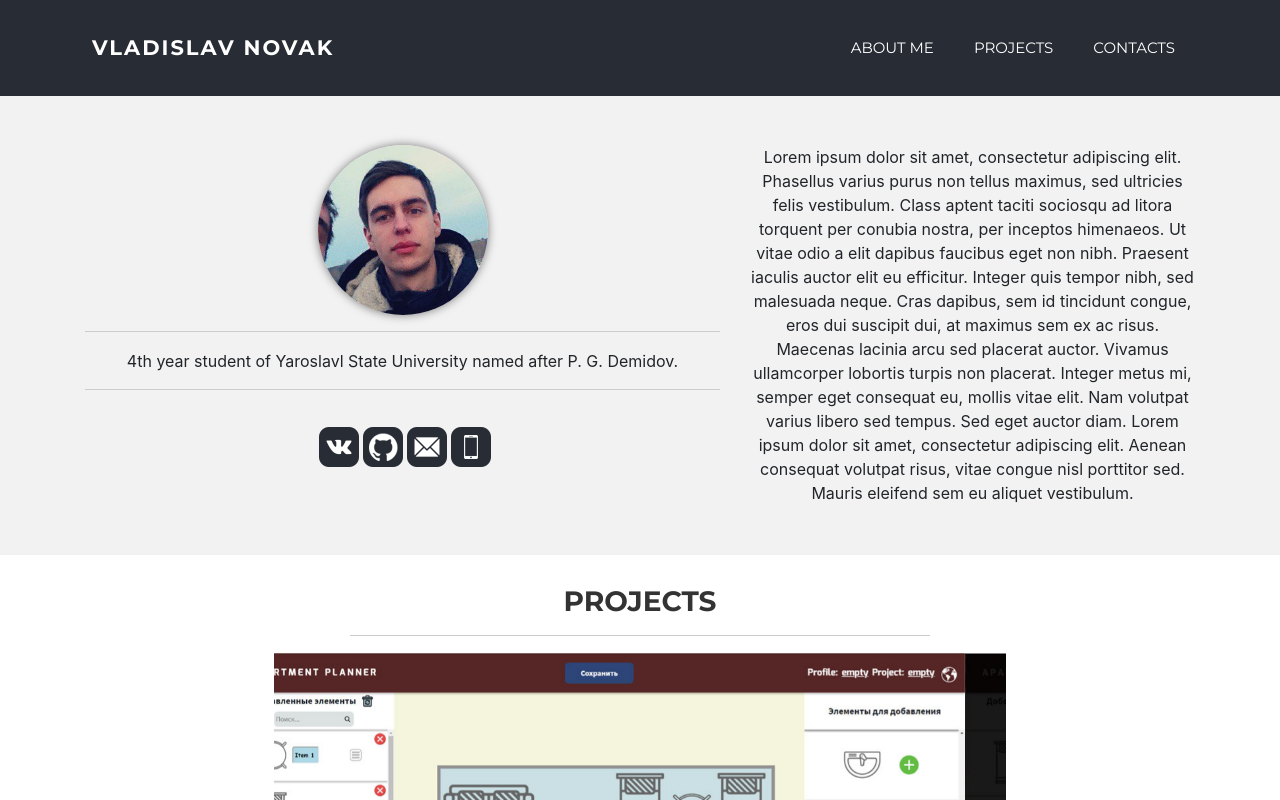
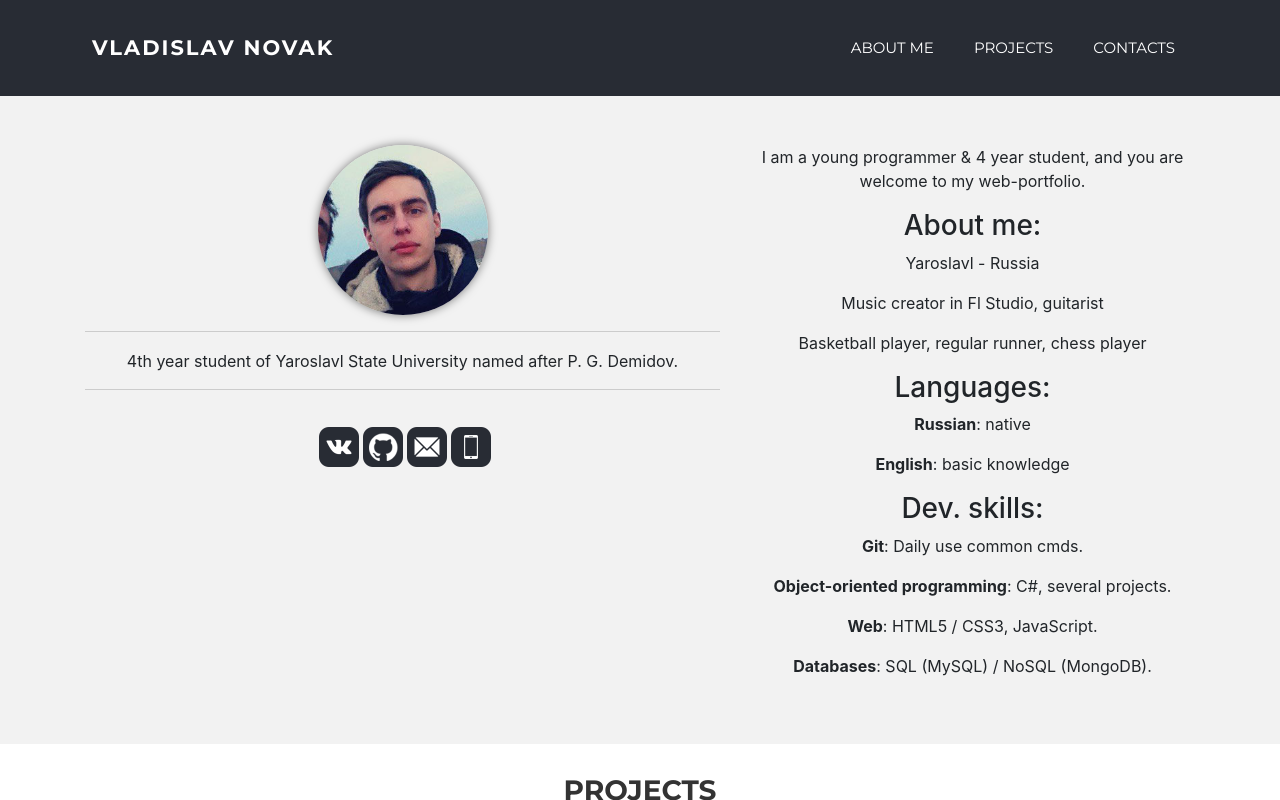
Before and after one commit to 1uckyy/Portfolio, a React (Create React App) app: page / in a window 1280 px wide. Shown: the top 800 px of the page. Built offline with nearby package versions, Linux system fonts and the light colour scheme.

Commit message:
Added info about me.

```diff
--- a/src/App.css
+++ b/src/App.css
@@ -112,6 +112,9 @@
   font-family: 'Montserrat', sans-serif;
   font-weight: 700;
   color: #333;
+}
+
+.prj {
   text-transform: uppercase;
 }
 
--- a/src/App.js
+++ b/src/App.js
@@ -40,7 +40,7 @@ function App() {
       <AboutMe/>
       <div className="projectsContainer" id="projects">
         <div className="col-lg-6 centered">
-            <h3 className="projectsTitle">Projects</h3>
+            <h3 className="projectsTitle prj">Projects</h3>
             <hr className="hr"/>
         </div>
         <div className="carouselContainer">
@@ -221,5 +221,5 @@ function App() {
     </div>
   );
 }
-//https://drive.google.com/open?id=1uyw0ArTA05LjTb1wkQNZeUhEFjAW5DDX
+
 export default App;
--- a/src/components/AboutMe.js
+++ b/src/components/AboutMe.js
@@ -27,7 +27,19 @@ class AboutMe extends Component {
                     </div>
                     </div>
                     <div className="col-lg-5">
-                    Lorem ipsum dolor sit amet, consectetur adipiscing elit. Phasellus varius purus non tellus maximus, sed ultricies felis vestibulum. Class aptent taciti sociosqu ad litora torquent per conubia nostra, per inceptos himenaeos. Ut vitae odio a elit dapibus faucibus eget non nibh. Praesent iaculis auctor elit eu efficitur. Integer quis tempor nibh, sed malesuada neque. Cras dapibus, sem id tincidunt congue, eros dui suscipit dui, at maximus sem ex ac risus. Maecenas lacinia arcu sed placerat auctor. Vivamus ullamcorper lobortis turpis non placerat. Integer metus mi, semper eget consequat eu, mollis vitae elit. Nam volutpat varius libero sed tempus. Sed eget auctor diam. Lorem ipsum dolor sit amet, consectetur adipiscing elit. Aenean consequat volutpat risus, vitae congue nisl porttitor sed. Mauris eleifend sem eu aliquet vestibulum.
+                        <p>I am a young programmer & 4 year student, and you are welcome to my web-portfolio.</p>
+                        <h3>About me:</h3>
+                        <p>Yaroslavl - Russia</p>
+                        <p>Music creator in Fl Studio, guitarist</p>
+                        <p>Basketball player, regular runner, chess player</p>
+                        <h3>Languages:</h3>
+                        <p><b>Russian</b>: native</p>
+                        <p><b>English</b>: basic knowledge</p>
+                        <h3>Dev. skills:</h3>
+                        <p><b>Git</b>: Daily use common cmds.</p>
+                        <p><b>Object-oriented programming</b>: C#, several projects.</p>
+                        <p><b>Web</b>: HTML5 / CSS3, JavaScript.</p>
+                        <p><b>Databases</b>: SQL (MySQL) / NoSQL (MongoDB).</p>
                     </div>
                 </div>
                 </div>
```
